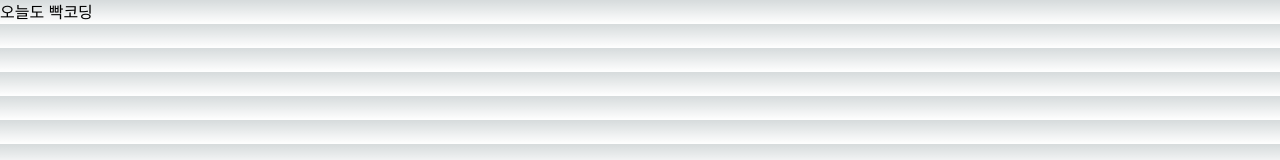
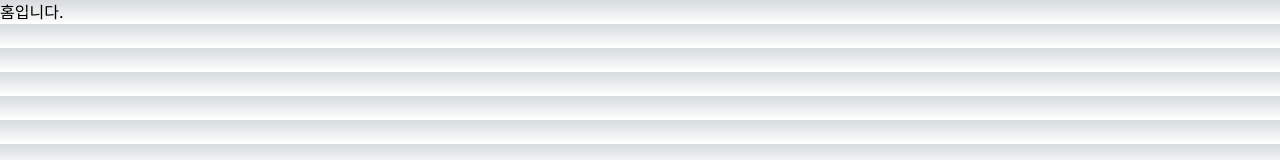
Before and after one commit to SeoDongOk/youtube_portfolio_web, a Next.js app: page / in a window 1280 px wide. Shown: the top 160 px of the page. Built offline with nearby package versions, Linux system fonts and the light colour scheme.

Commit message:
@add layout

```diff
--- a/src/app/404.js
+++ b/src/app/404.js
@@ -1,7 +1,7 @@
 export default function PageNotFound() {
   return (
     <>
-      <h1> 페이지를 찾아보자</h1>
+      <h1> 페이지를 찾을 수 없습니다.</h1>
     </>
   );
 }
--- /dev/null
+++ b/src/app/about-me.js
@@ -0,0 +1,7 @@
+export default function AboutMe() {
+  return (
+    <>
+      <h1> 자기소개 </h1>
+    </>
+  );
+}
--- /dev/null
+++ b/src/app/components/layout.js
@@ -0,0 +1,8 @@
+export default function LayoutRouter({ childern }) {
+  return (
+    <>
+      <h1>레이아웃</h1>
+      <div>{childern}</div>
+    </>
+  );
+}
--- a/src/app/page.js
+++ b/src/app/page.js
@@ -1,9 +1,7 @@
-import Image from "next/image";
-
 export default function Home() {
   return (
     <div>
-      <h1> 오늘도 빡코딩</h1>
+      <h1> 홈입니다.</h1>
     </div>
   );
 }
--- /dev/null
+++ b/src/app/project.js
@@ -0,0 +1,7 @@
+export default function projects() {
+  return (
+    <>
+      <h1></h1>
+    </>
+  );
+}
```
